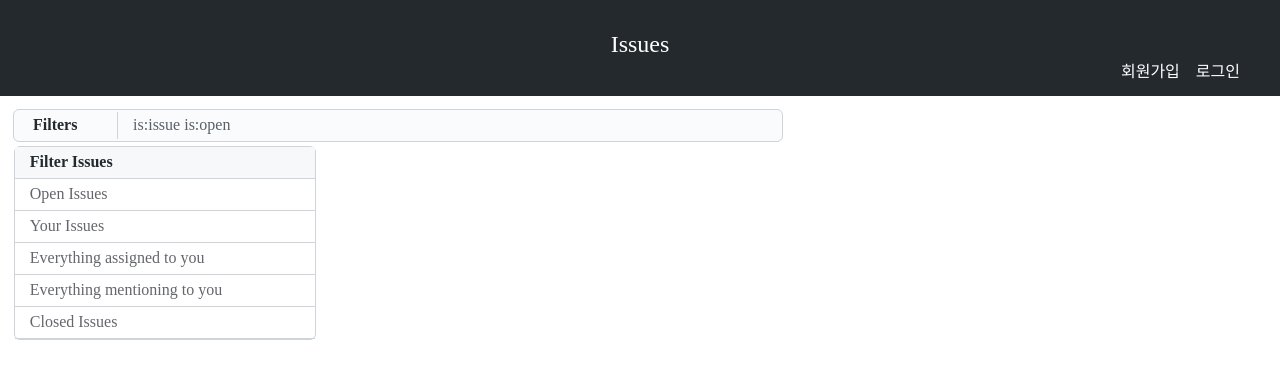
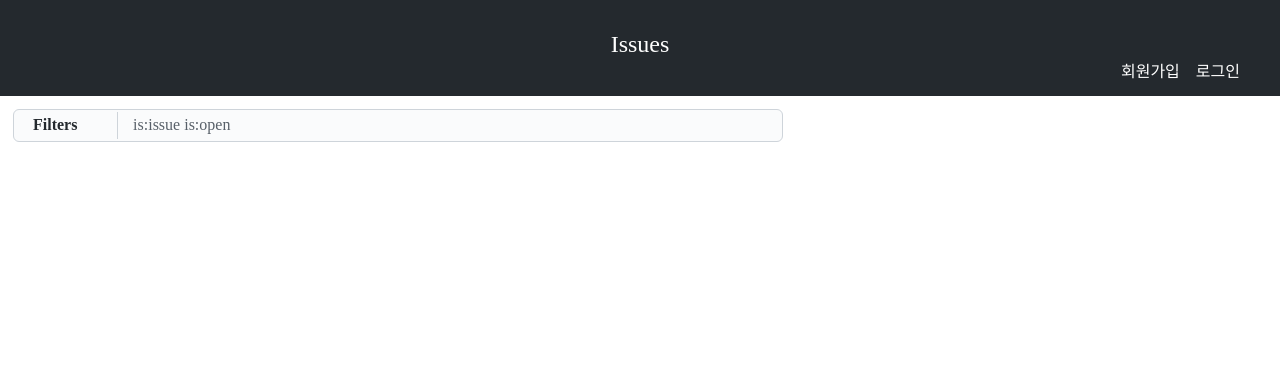
Before and after one commit to boostcamp-2020/IssueTracker-15, a React app in the folder web/client/: page /issue in a window 1280 px wide. Shown: the top 378 px of the page. Built offline with nearby package versions, Linux system fonts and the light colour scheme.

Commit message:
feat    : :zap:️ issue-filter-bar 드롭다운 클릭이벤트 구현
filter 버튼 누를 시 드롭다운 껐다 켰다 할 수 있게 수정

```diff
--- a/web/client/src/components/dropdown/index.tsx
+++ b/web/client/src/components/dropdown/index.tsx
@@ -1,4 +1,4 @@
-import React from "react";
+import React, { useState } from "react";
 import * as S from "./style";
 import DropdownContent from "./dropdown-content";
 import DropdownTitle from "./dropdown-title";
@@ -6,13 +6,16 @@ import DropdownTitle from "./dropdown-title";
 interface dropdownProps {
   title: string;
   contents: string[];
-  isVisible: boolean;
+  isVisible?: boolean;
 }
 
 // { "제목 " : {{"title" : ~}, {"content" : [] }};
-function Dropdown<IProps_Squre>(props: dropdownProps) {
+function Dropdown(props: dropdownProps) {
+  const [isVisible, setIsVisible] = useState(false);
+  const onClicktoggle = () => setIsVisible(!isVisible);
+
   return (
-    <S.DropdownWrapper isVisible={props.isVisible}>
+    <S.DropdownWrapper>
       <DropdownTitle title={props.title} />
       <S.ListWrapper>
         {props.contents.map((content: string) => {
--- a/web/client/src/components/dropdown/style.tsx
+++ b/web/client/src/components/dropdown/style.tsx
@@ -19,18 +19,14 @@ export const DropdownTitle = styled.div`
   padding-right: 5%;
   border-bottom: 1px solid #ced4da;
 `;
-interface displayProps {
-  isVisible: boolean;
-}
 
-export const DropdownWrapper = styled.div<displayProps>`
+export const DropdownWrapper = styled.div`
   position: absolute;
   border: 1px solid #ced4da;
   width: 300px;
   margin-top: 12%;
   border-radius: 6px;
   left: 0;
-  display: ${(props) => (props.isVisible ? "block" : "none")};
 `;
 
 export const ListWrapper = styled.ul`
--- a/web/client/src/components/issue-filter-bar/index.tsx
+++ b/web/client/src/components/issue-filter-bar/index.tsx
@@ -1,4 +1,4 @@
-import React from "react";
+import React, { useState } from "react";
 import * as S from "./style";
 import Dropdown from "../dropdown";
 import IssueSideBar from "../issue-sidebar/sidebar";
@@ -13,16 +13,18 @@ const DropdownContents = {
     "Everything mentioning to you",
     "Closed Issues",
   ],
-  isVisible: true,
 };
 
 function IssueFilterBar() {
+  const [isOpen, setIsOpen] = useState(false);
+  const toggleDropdown = () => setIsOpen(!isOpen);
+
   return (
     <S.FilterBar>
       <S.FilterWrapper>
         <S.FilterForm>
-          <S.FilterComp>Filters</S.FilterComp>
-          <Dropdown {...DropdownContents} />
+          <S.FilterComp onClick={toggleDropdown}>Filters</S.FilterComp>
+          {isOpen && <Dropdown {...DropdownContents} />}
         </S.FilterForm>
       </S.FilterWrapper>
       <S.SearchForm>is:issue is:open</S.SearchForm>
```
